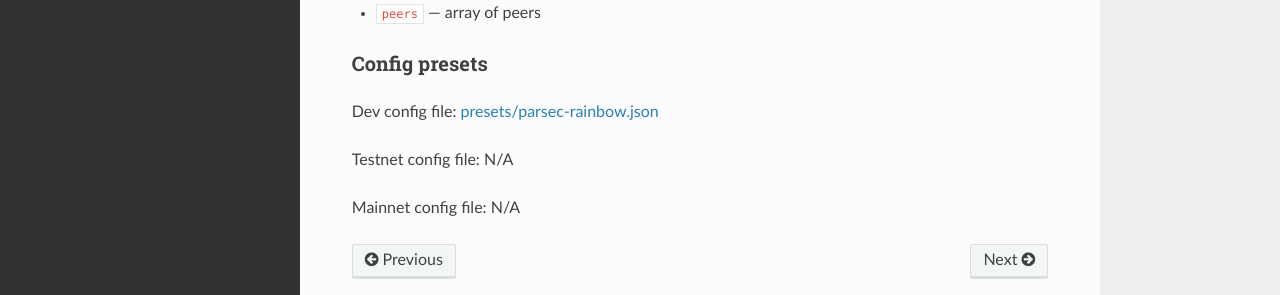
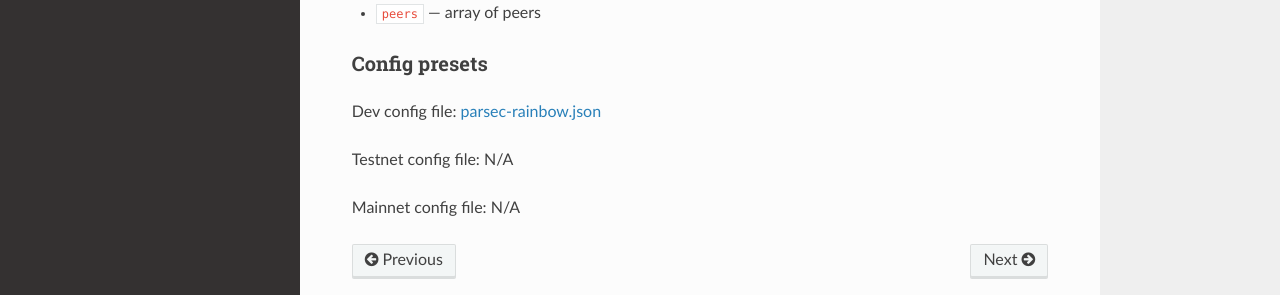
Before and after one commit to leapdao/leap-node, an MkDocs documentation site: the page built from docs/how-to-use.md, in a window 1280 px wide and 1233 px high. Shown: the part 860-1155 px from the top of the window. Built offline with MkDocs 1.6.1, drawn with Linux system fonts in a browser that asks for light colours; nearby versions of some CDN libraries; old or Windows-style settings are respelled for this version of MkDocs.

Commit message:
Update link to config preset

```diff
--- a/docs/how-to-use.md
+++ b/docs/how-to-use.md
@@ -36,7 +36,7 @@
 
 ### Config presets
 
-Dev config file: [presets/parsec-rainbow.json](https://github.com/parsec-labs/parsec-node/blob/master/presets/parsec-rainbow.json)
+Dev config file: <a href="https://raw.githubusercontent.com/parsec-labs/parsec-node/master/presets/parsec-rainbow.json" download>parsec-rainbow.json</a>
 
 Testnet config file: N/A
 
```
Also changed, not shown: README.md (+1 -1 lines).
